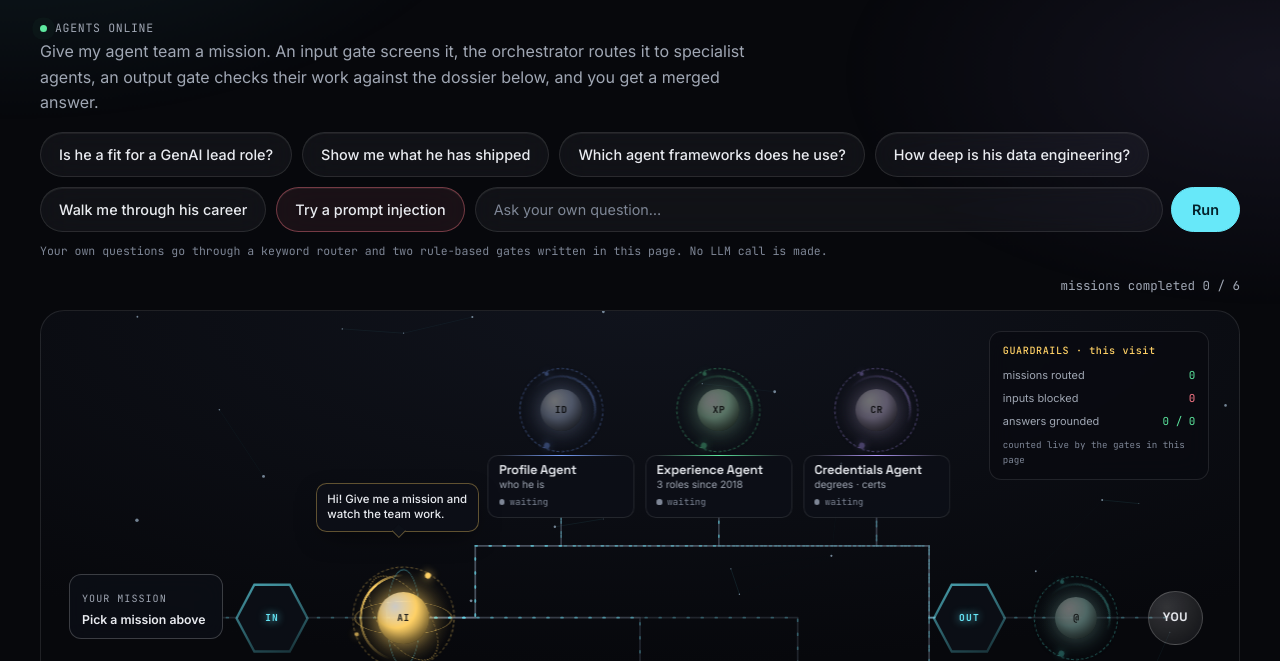
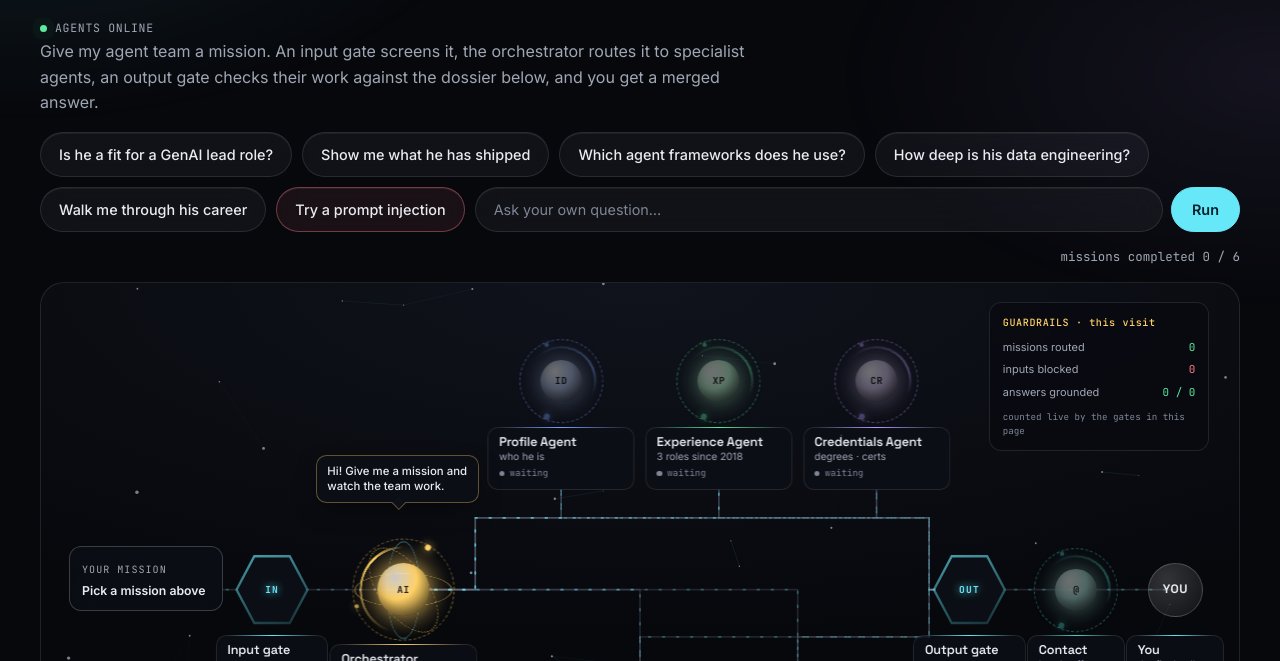
Before and after one commit to Raajkuma/Raajkuma.github.io, a plain HTML site: page index.html in a window 1280 px wide. Shown: the part 99-760 px from the top of the page. Drawn offline with Linux system fonts and the light colour scheme.

Commit message:
Remove router note line
Co-Authored-By: Claude Opus 5.5 <noreply@anthropic.com>

```diff
--- a/index.html
+++ b/index.html
@@ -365,7 +365,6 @@
       <button type="submit">Run</button>
     </form>
   </div>
-  <p class="router-note">Your own questions go through a keyword router and two rule-based gates written in this page. No LLM call is made.</p>
 
   <div class="status-row">
     <button class="skip glass" type="button" id="skip" hidden>⏭ skip animation</button>
```
